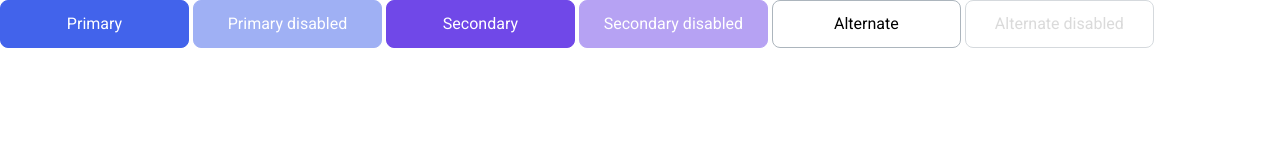
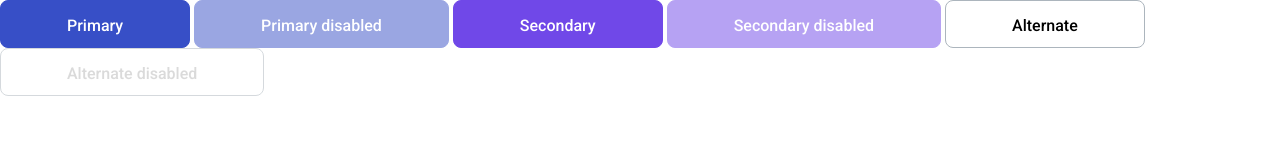
Before and after one commit to js-tasks-ru/htmlcss-20220811_konstantin87, a website: page 03-lection1/01-button/index.html in a window 1280 px wide. Drawn offline with Linux system fonts and the light colour scheme; files that its build step writes are made by us from their sources.

Commit message:
fix code review comments

```diff
--- a/03-lection1/01-button/button.css
+++ b/03-lection1/01-button/button.css
@@ -1,68 +1,53 @@
 /* Стилизация кнопки */
 
-:root {
-  --primary-color: #4263EB;
-  --secondary-color: #7048E8;
-  --alternate-color: var(--gray3);
-
-  --white: #FFFFFF;
-  --black: #212429;
-  --gray1: #F8F9FA;
-  --gray2: #DDE2E5;
-  --gray3: #ACB5BD;
-  --gray4: #495057;
-}
-
 .button {
-  width: 189px;
-  height: 48px;
+  border: 1px solid;
   border-radius: 8px;
   font-size: 16px;
+  font-weight: 500;
+  height: 48px;
+  line-height: 19px;
+  padding: 15px 66px;
+  transition: opacity 200ms ease-in-out, background 200ms ease-in-out;
 }
 
 .button:hover:enabled {
   cursor: pointer;
 }
 
-.button_disabled {
+.button:disabled {
   opacity: 0.5;
 }
 
 .button_primary {
-  --primary-color-hover: #2342C0;
-  border: 1px solid var(--primary-color);
-  background-color: var(--primary-color);
+  background-color: var(--primary);
+  border-color: var(--primary);
   color: var(--white);
-  transition: opacity 200ms ease-in-out, background 200ms ease-in-out;
+  --primary-color-hover: #2342c0;
 }
 
-
 .button_primary:hover:enabled {
-  border: 1px solid var(--primary-color-hover);
   background-color: var(--primary-color-hover);
+  border-color: var(--primary-color-hover);
 }
 
 .button_secondary {
-  --secondary-color-hover: #5028C6;
-  border: 1px solid var(--secondary-color);
-  background-color: var(--secondary-color);
+  background-color: var(--secondary);
+  border-color: var(--secondary);
   color: var(--white);
-  transition: opacity 200ms ease-in-out, background 200ms ease-in-out;
-
+  --secondary-color-hover: #5028c6;
 }
 
 .button_secondary:hover:enabled {
-  border: 1px solid var(--secondary-color-hover);
   background-color: var(--secondary-color-hover);
+  border-color: var(--secondary-color-hover);
 }
 
 .button_alternate {
-  border: 1px solid var(--gray3);
   background-color: var(--white);
-  transition: opacity 200ms ease-in-out, background 200ms ease-in-out;
-
+  border-color: var(--grey-3);
 }
 
 .button_alternate:hover:enabled {
-  border: 1px solid var(--black);
+  border-color: var(--black);
 }
--- a/03-lection1/01-button/index.html
+++ b/03-lection1/01-button/index.html
@@ -2,19 +2,23 @@
 <!-- Страница с кнопкой -->
 <html lang="ru">
   <head>
-        <link rel="stylesheet" href="components/modern-normalize.css">
-        <link rel="stylesheet" href="../../assets/css/main.css">
-        <link rel="stylesheet" href="./button.css">
+    <link rel="stylesheet" href="components/modern-normalize.css" />
+    <link rel="stylesheet" href="../../assets/css/main.css" />
+    <link rel="stylesheet" href="./button.css" />
     <title>03-01-button</title>
   </head>
   <body>
     <div>
       <button class="button button_primary">Primary</button>
-        <button class="button button_primary button_disabled" disabled>Primary disabled</button>
+      <button class="button button_primary" disabled>Primary disabled</button>
       <button class="button button_secondary">Secondary</button>
-        <button class="button button_secondary button_disabled" disabled>Secondary disabled</button>
+      <button class="button button_secondary" disabled>
+        Secondary disabled
+      </button>
       <button class="button button_alternate">Alternate</button>
-        <button class="button button_alternate button_disabled" disabled>Alternate disabled</button>
+      <button class="button button_alternate" disabled>
+        Alternate disabled
+      </button>
     </div>
   </body>
 </html>
```
Lines whose indentation alone changed are shown as unchanged.
